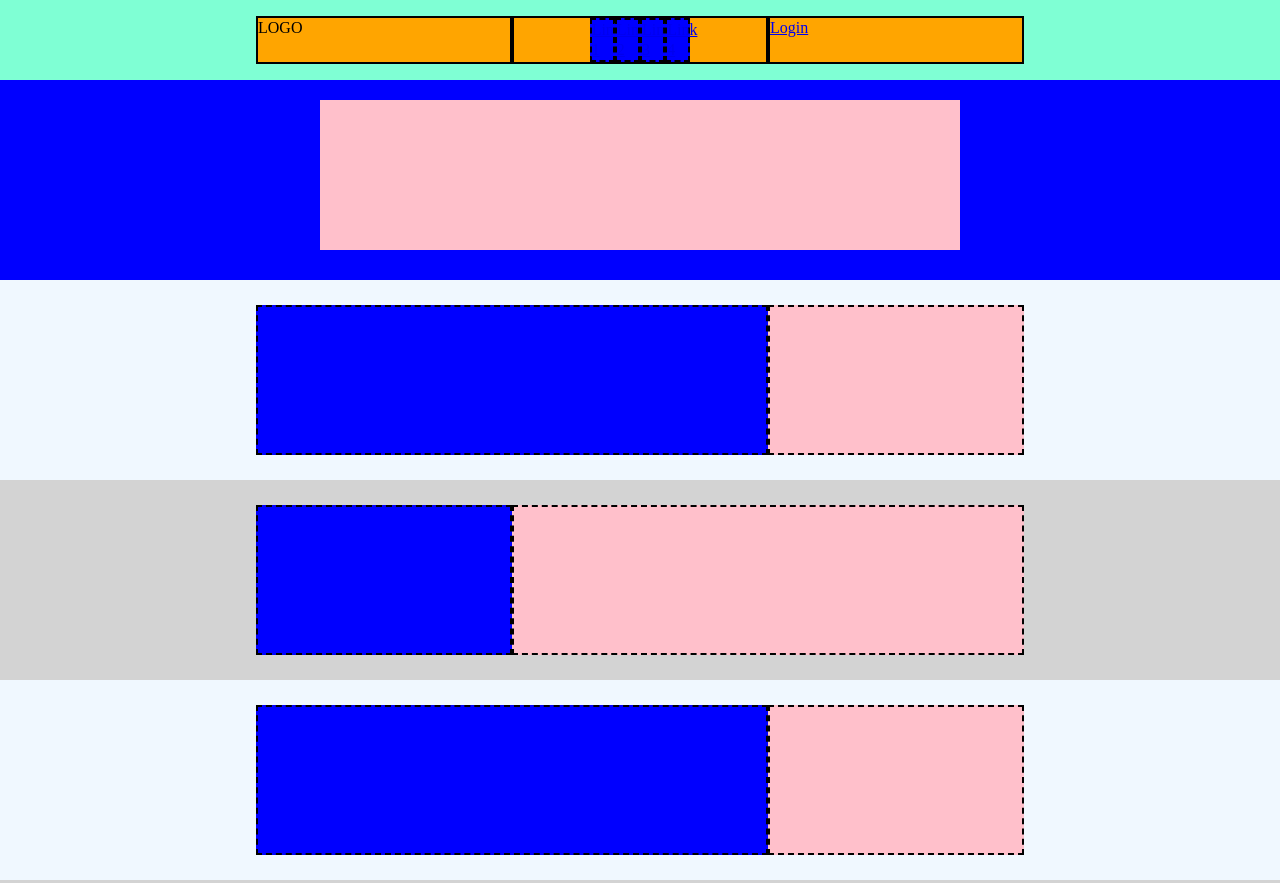
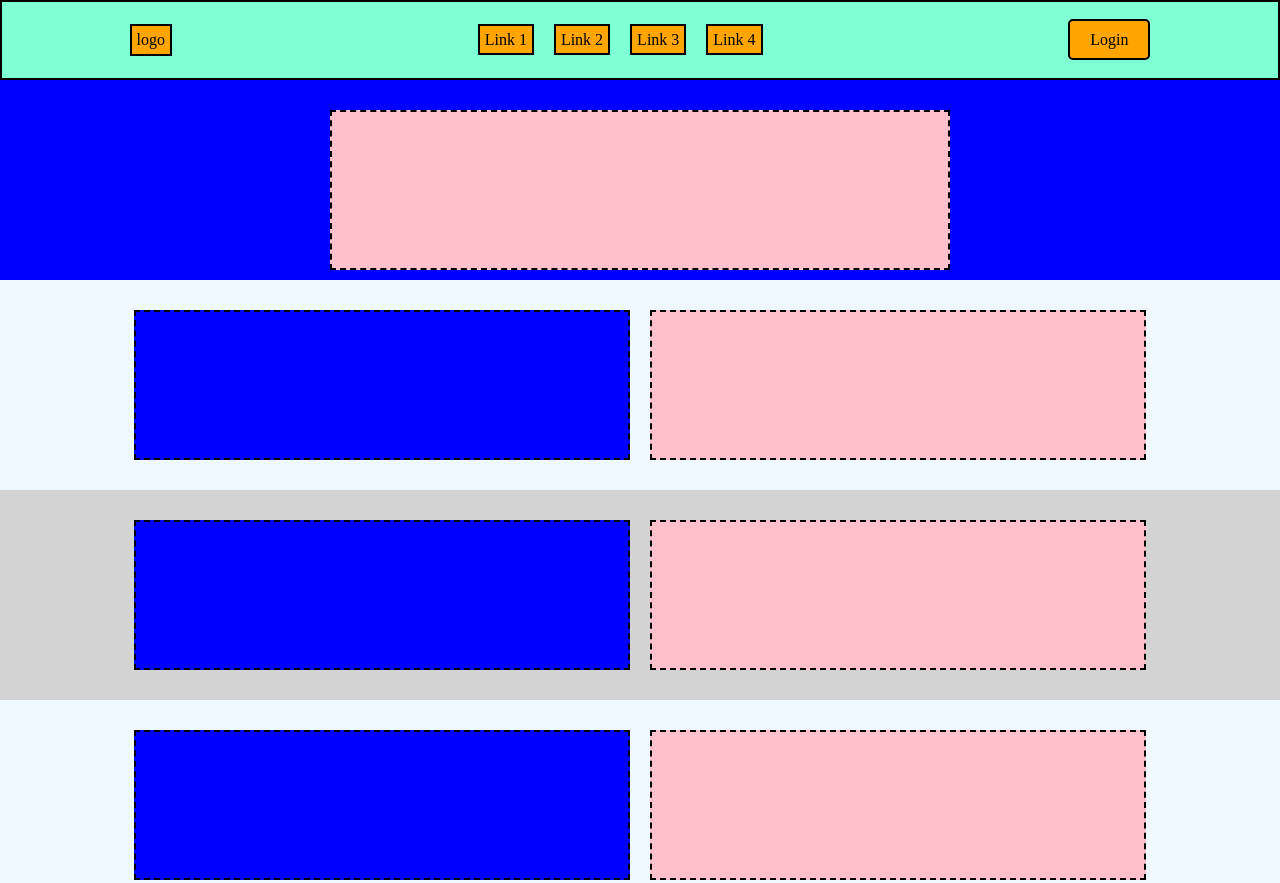
Before and after one commit to gianlivio/htmlcss-struttura-discord, a plain HTML site: page index.html in a window 1280 px wide. Shown: the top 883 px of the page. Drawn offline with Linux system fonts and the light colour scheme.

Commit message:
add layout correction

```diff
--- a/css/style.css
+++ b/css/style.css
@@ -2,272 +2,178 @@
     margin: 0;
     padding: 0;
     box-sizing: border-box;
-
 }
 
 /* HEADER */
-
-
-/* sfondo */
-.displayflex {
+header {
+    background-color: aquamarine;
     display: flex;
     justify-content: center;
-    flex-direction: row;
+    align-items: center;
+    height: 80px;
+    border: 2px solid black;
 }
 
-header {
+header .container {
     display: flex;
+    justify-content: space-between;
     align-items: center;
-    height: 80px;
-    line-height: 20px;
-    background-color: aquamarine;
+    width: 80%;
 }
 
-
-.container {
-    width: 60%;
-    margin: 0 auto;
-}
-
-
-ul {
-    list-style: none;
+header .logo {
+    background-color: orange;
+    border: 2px solid black;
+    padding: 5px;
+    text-align: center;
 }
 
 .menu ul {
     display: flex;
-    flex-direction: row;
+    list-style: none;
     justify-content: center;
 }
 
-
-/* menu */
-
-header .container>* {
-    width: 60%;
-    border: 2px solid black;
-    background-color: orange;
-
+.menu ul li {
+    margin: 0 10px;
 }
 
+.menu ul li a {
+    background-color: orange;
+    border: 2px solid black;
+    padding: 5px;
+    text-decoration: none;
+    color: black;
+}
+
+.button a {
+    background-color: orange;
+    border: 2px solid black;
+    padding: 10px 20px;
+    text-decoration: none;
+    color: black;
+    border-radius: 5px;
+}
 
 /* MAIN */
-
-
-/* Hero Jumbotrone*/
 main {
     display: flex;
+    flex-direction: column;
     align-items: center;
-    justify-content: center;
-    flex-direction: column;
+    width: 100%;
 }
 
+.container2, .container3, .container4, .container5 {
+    display: flex;
+    justify-content: center;
+    width: 100%;
+    padding: 20px;
+}
 
+.hero, .rett1, .rett2, .rett3, .rett4, .rettverde {
+    border: 2px dashed black;
+    display: flex;
+    justify-content: center;
+    align-items: center;
+    margin: 10px;
+}
 
 .container2 {
+    background-color: blue;
     height: 200px;
+}
+
+.hero {
+    background-color: pink;
+    width: 50%;
+    height: 100%;
+}
+
+.container3, .container4,  {
+    height: 200px;
+}
+
+.container3 {
+    background-color: aliceblue;
+}
+
+.container4 {
+    background-color: lightgray;
+}
+
+.container5 {
+    background-color: lightgray;
+    align-items: center;
+}
+
+.rett1, .rett3 {
     background-color: blue;
+    width: 40%;
+    height: 150px;
+}
+
+.rett2, .rett4 {
+    background-color: pink;
+    width: 40%;
+    height: 150px;
+}
+
+.rettverde {
+    background-color: green;
+    width: 60%;
+    height: 500px;
+}
+
+/* FOOTER */
+footer {
+    display: flex;
+    flex-direction: column;
+    align-items: center;
     width: 100%;
+}
+
+.footer1, .footer2 {
     display: flex;
     justify-content: center;
+    width: 100%;
+    padding: 20px;
 }
 
-
-.hero {
-    margin: 20px;
-    padding: 5px;
-    height: 150px;
-    width: 50%;
-    background-color: pink;
+.footer1 {
+    background-color: black;
+    color: white;
+    height: 200px;
 }
 
-
-/* cerntral part section 1 */
-
-.container3 {
-
-    height: 200px;
-    background-color: aliceblue;
-    width: 100%;
-    display: flex;
-    justify-content: center;
-}
-
-
-.rett1 {
-
-    margin-top: 25px;
-    height: 150px;
-    width: 40%;
-    background-color: blue;
+.footerbanner, .footerbanner2, .footercontainer {
     border: 2px dashed black;
-}
-
-.rett2 {
-    margin-top: 25px;
-    border: 2px dashed black;
-    height: 150px;
-    width: 20%;
-    background-color: pink;
-}
-
-
-/* centralpart section 2 */
-
-
-
-.container4 {
-
-    height: 200px;
-    background-color: lightgray;
-    width: 100%;
-    display: flex;
-    justify-content: center;
-
-}
-
-
-.rett3 {
-
-    margin-top: 25px;
-    height: 150px;
-    width: 20%;
-    background-color: blue;
-    border: 2px dashed black;
-}
-
-.rett4 {
-    margin-top: 25px;
-    border: 2px dashed black;
-    height: 150px;
-    width: 40%;
-    background-color: pink;
-}
-
-
-/* central part section 3 */
-
-
-.container3 {
-
-    height: 200px;
-    background-color: aliceblue;
-    width: 100%;
-    display: flex;
-    justify-content: center;
-}
-
-
-.rett1 {
-
-    margin-top: 25px;
-    height: 150px;
-    width: 40%;
-    background-color: blue;
-    border: 2px dashed black;
-}
-
-.rett2 {
-    margin-top: 25px;
-    border: 2px dashed black;
-    height: 150px;
-    width: 20%;
-    background-color: pink;
-}
-
-/* central part section 4 */
-
-.container5 {
-
-    background-color: lightgray;
-    width: 100%;
+    margin: 10px;
+    padding: 20px;
     display: flex;
     justify-content: center;
     align-items: center;
 }
 
-.rettverde {
-    margin: 25px;
-    height: 500px;
-    width: 60%;
-    background-color: green;
-}
-
-
-
-/* FOOTER */
-footer {
-    display: flex;
-    align-items: center;
-    justify-content: center;
-    flex-direction: column;
-}
-
-.footer1 {
-
-    height: 200px;
-    background-color: black;
-    width: 100%;
-    display: flex;
-    justify-content: center;
-}
-
-
 .footerbanner {
-
-    margin-top: 25px;
+    background-color: blue;
+    width: 40%;
     height: 150px;
-    width: 40%;
-    background-color: blue;
-    border: 2px dashed black;
 }
 
 .footerbanner2 {
-    margin-top: 25px;
-    border: 2px dashed black;
+    background-color: pink;
+    width: 20%;
     height: 150px;
-    width: 20%;
-    background-color: pink;
-}
-
-
-li{
-    width: 10%;
-    border: 2px dashed black;
-    background-color: blue;
-
-}
-
-
-.footer2 {
-    margin-top: 1px;
-    height: 100px;
-    background-color: black;
-    width: 100%;
-    display: flex;
-    justify-content: center;
 }
 
 .footercontainer {
+    background-color: aqua;
+    justify-content: space-between;
     width: 60%;
-    margin-top: 10px;
-    height: 80px;
-    background-color: aqua;
-    display: flex;
-    justify-content:space-between;
-
-
 }
 
-.footerlogo {
-
-    padding:25px;
+.footerlogo, .footerbottone {
     background-color: orange;
-    border: 1px dashed black;
+    padding: 20px;
+    border: 2px dashed black;
 }
-
-.footerbottone {
-    padding: 25px;
-    background-color: orange;
-    border: 1px dashed black;
-}
--- a/index.html
+++ b/index.html
@@ -12,8 +12,8 @@
 <body>
     <!-- header -->
     <header>
-        <div class="container displayflex">
-            <div class="logo">LOGO</div>
+        <div class="container">
+            <div class="logo">logo</div>
             <nav class="menu">
                 <ul>
                     <li><a href="#">Link 1</a></li>
@@ -33,31 +33,28 @@
     <main>
         <!-- hero / jumbotron -->
         <div class="container2">
-            <div class="hero">
-                <!-- Contenuto eroe -->
-            </div>
+            <div class="hero"></div>
         </div>
 
-        <!-- central part 4 sections -->
-        <!-- section1 -->
+        <!-- section 1 -->
         <div class="container3">
             <div class="rett1"></div>
             <div class="rett2"></div>
         </div>
 
-        <!-- section2 -->
+        <!-- section 2 -->
         <div class="container4">
             <div class="rett3"></div>
             <div class="rett4"></div>
         </div>
 
-        <!-- section3 -->
+        <!-- section 3 -->
         <div class="container3">
             <div class="rett1"></div>
             <div class="rett2"></div>
         </div>
 
-        <!-- section4 -->
+        <!-- section 4 -->
         <div class="container5">
             <div class="rettverde"></div>
         </div>
@@ -66,7 +63,6 @@
 
     <!-- footer -->
     <footer>
-        <!-- footer1 -->
         <div class="footer1">
             <div class="footerbanner2"></div>
             <div class="footerbanner">
@@ -79,7 +75,6 @@
             </div>
         </div>
 
-        <!-- footer2 -->
         <div class="footer2">
             <div class="footercontainer">
                 <div class="footerlogo">Logo</div>
```
